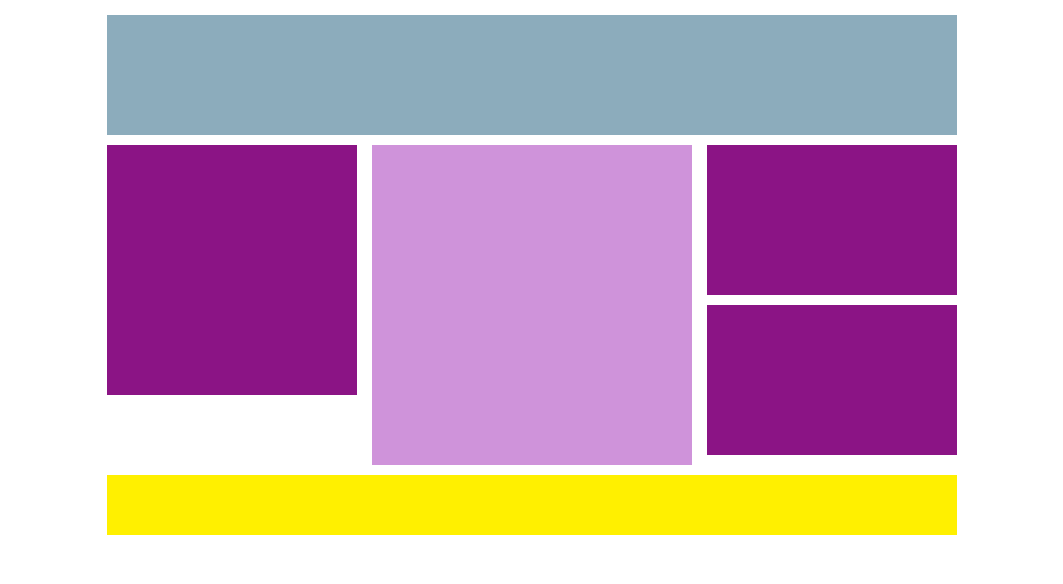
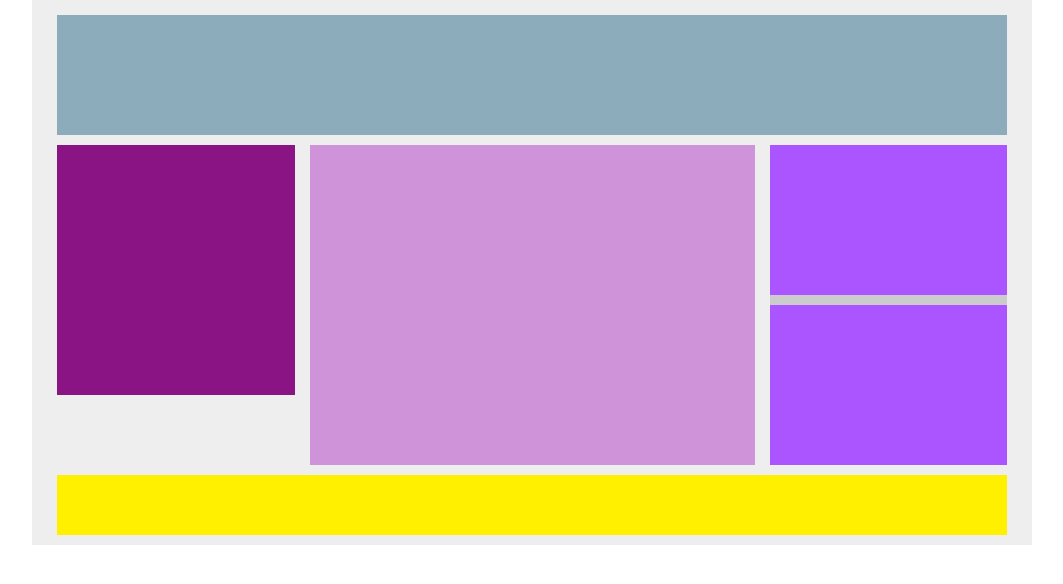
Before and after one commit to danielpellegrini/htmlcss-struttura-wp, a plain HTML site: page index.html in a window 1280 px wide. Shown: the whole page, without its empty margins (108-1171 px from the left). Drawn offline with Linux system fonts and the light colour scheme.

Commit message:
replaced pixel with %

```diff
--- a/css/style.css
+++ b/css/style.css
@@ -5,18 +5,18 @@
 }
 
 main {
-  width: calc(1000px - 100px);
+  width: 1000px;
   height: auto;
   margin: 0 auto;
   padding: 15px 25px 0;
+  background: #eee;
 }
 
 header {
-  width: 850px;
+  width: 100%;
   height: 120px;
   background-color: #8CACBC;
   margin-bottom: 10px;
-  float: left;
 }
 
 .clearfix::after {
@@ -26,30 +26,42 @@ header {
 }
 
 .left {
-  width: 250px;
+  width: 25%;
   height: 250px;
   background-color: #8B1485;
   float: left;
 }
 
 .center {
-  width: 320px;
+  width: calc(50% - 30px);
   height: 320px;
   background-color: #CF93DA;
+  margin: 0 15px 10px;
   float: left;
-  margin: 0 15px 10px;
 }
 
-.right {
-  width: 250px;
-  height: 150px;
-  background-color: #8B1485;
+.box-right {
+  width: 25%;
+  height: 320px;
+  background: #ccc;
   float: left;
+}
+
+.right:first-child {
+  width: 100%;
+  height: calc(50% - 10px);
+  background: #a5f;
   margin-bottom: 10px;
 }
 
+.right:nth-child(2) {
+  width: 100%;
+  height: 50%;
+  background: #a5f;
+}
+
 footer {
-  width: 850px;
+  width: 100%;
   height: 60px;
   background-color: #FFF000;
   float: left;
--- a/index.html
+++ b/index.html
@@ -25,9 +25,11 @@
       <!-- /center -->
 
       <!-- right side -->
-      <div class="right">
-      </div>
-      <div class="right">
+      <div class="box-right">
+        <div class="right">
+        </div>
+        <div class="right">
+        </div>
       </div>
       <!-- /right side -->
 
```
